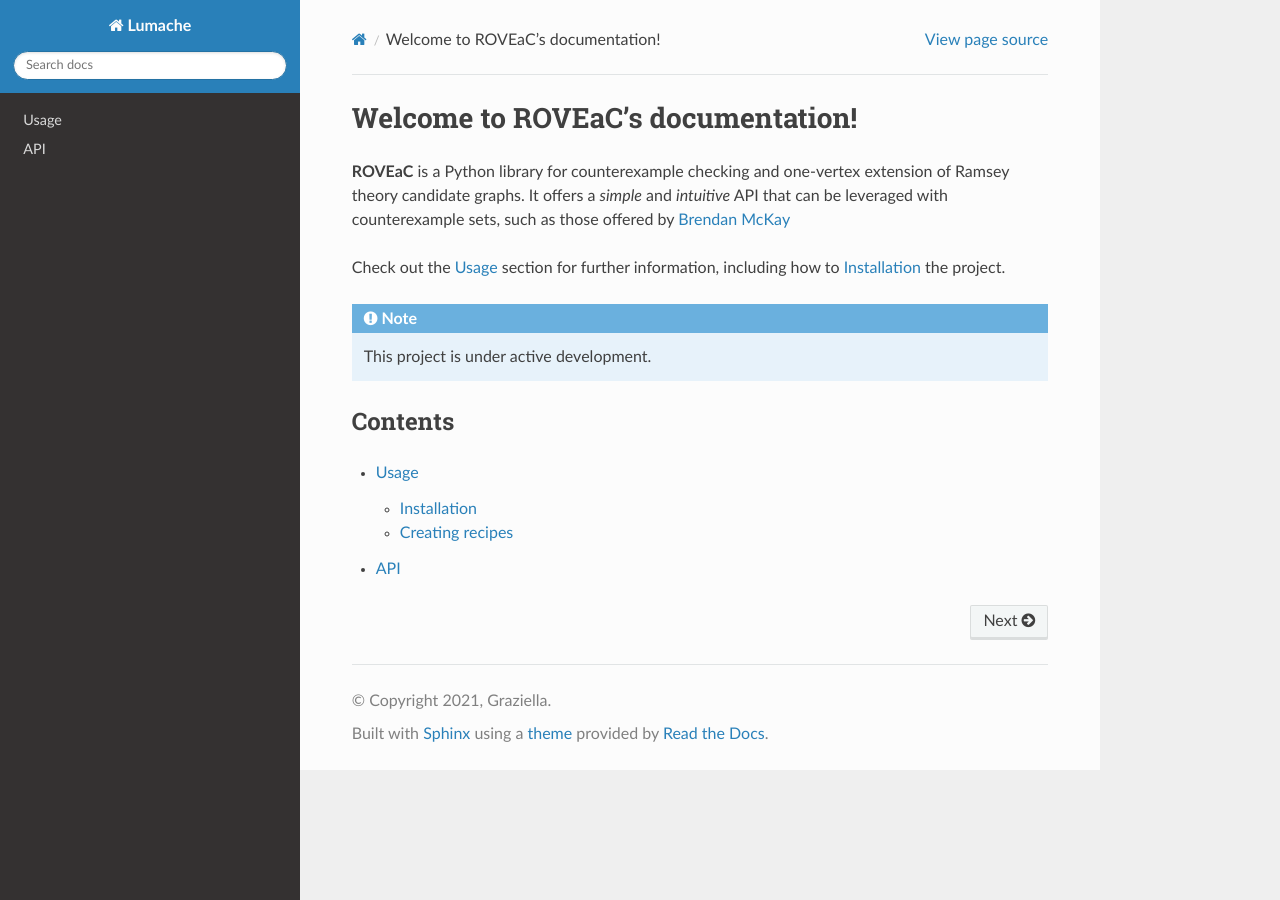
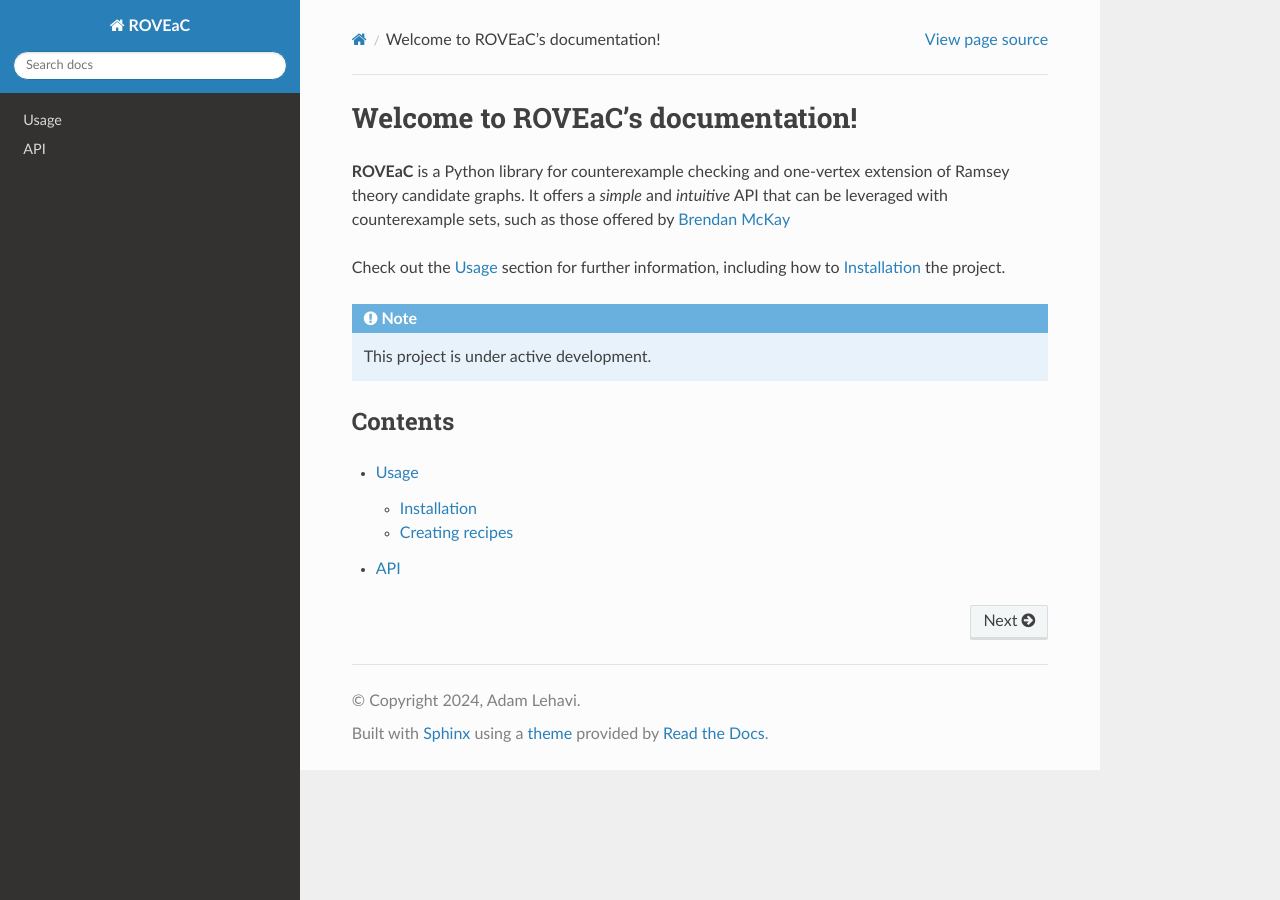
Before and after one commit to aLehav/ramsey-ove-and-check, a Sphinx documentation site: the page built from docs/source/index.rst, in a window 1280 px wide. Built offline with Sphinx 7.4.7 and the Read the Docs theme 3.1.0, drawn with Linux system fonts in a browser that asks for light colours.

Commit message:
conf revision

```diff
--- a/docs/source/conf.py
+++ b/docs/source/conf.py
@@ -2,9 +2,9 @@
 
 # -- Project information
 
-project = 'Lumache'
-copyright = '2021, Graziella'
-author = 'Graziella'
+project = 'ROVEaC'
+copyright = '2024, Adam Lehavi'
+author = 'Adam Lehavi'
 
 release = '0.1'
 version = '0.1.0'
```
